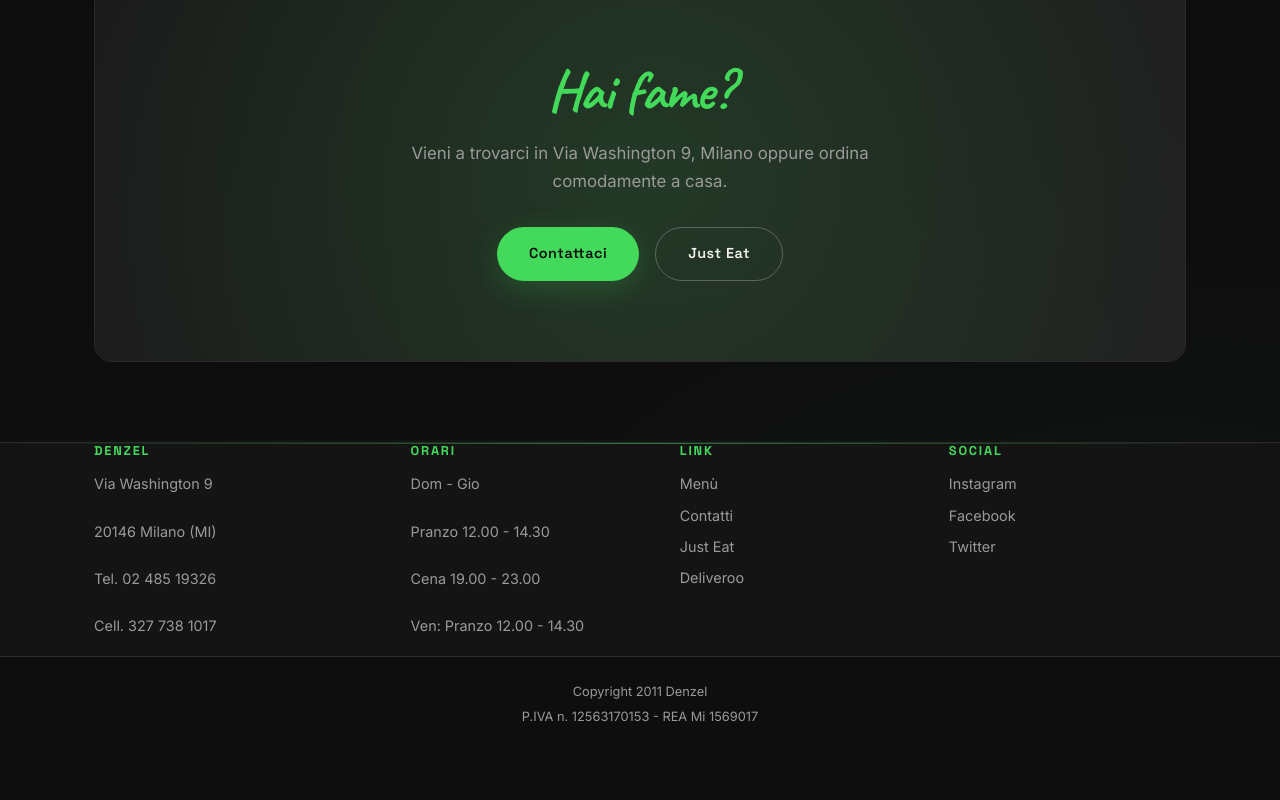
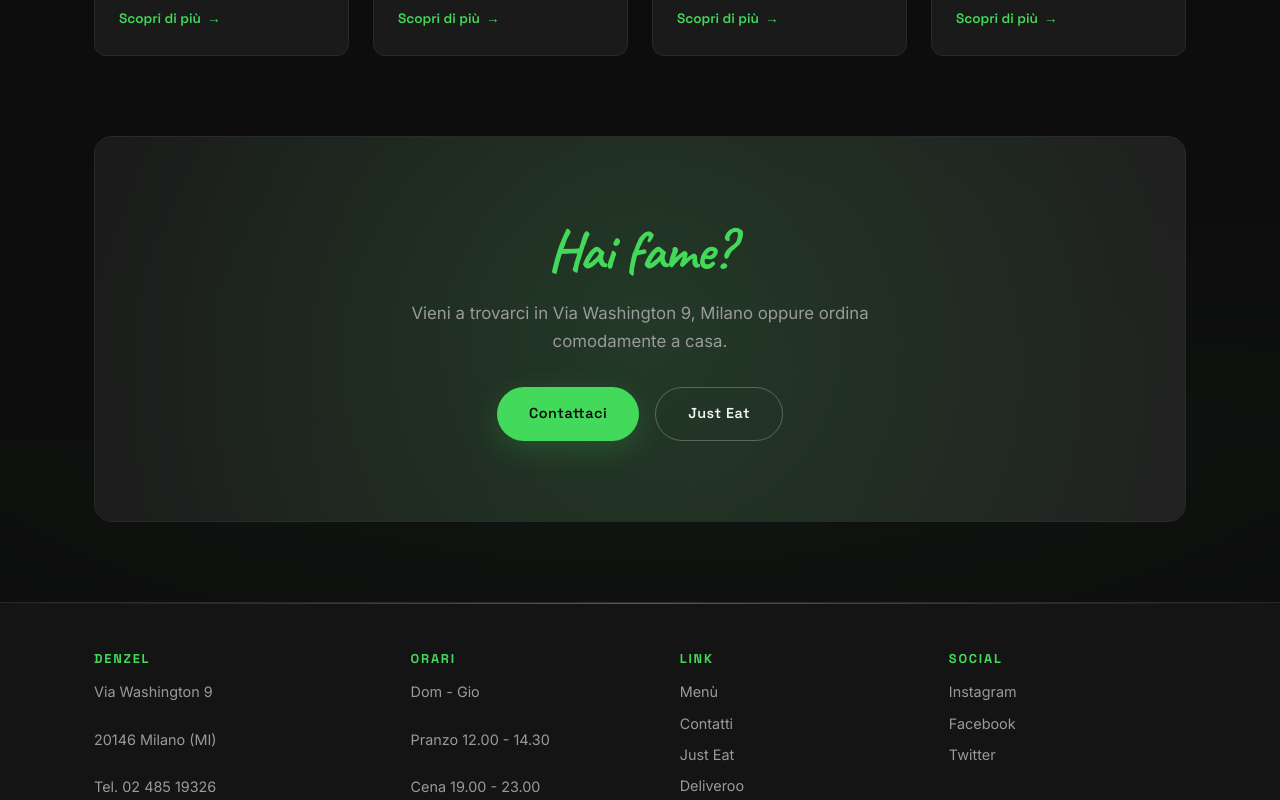
Before and after one commit to murphy-afk/denzel-restaurant, a React (Vite) app in the folder client/: page / in a window 1280 px wide. Shown: the part 1160-1960 px from the top of the page. Before the commit the page ends 1915 px from the top, so only its background shows below. Built offline with nearby package versions, Linux system fonts and the light colour scheme; no server answers.

Commit message:
fixed container padding zeroing vertical spacing

```diff
--- a/client/src/components/Footer.css
+++ b/client/src/components/Footer.css
@@ -1,7 +1,8 @@
 .footer {
   background-color: var(--color-bg-light);
   border-top: 1px solid var(--color-border);
-  margin-top: var(--space-3xl);
+  /* Sections already end with 80px bottom padding, so no extra margin here:
+     that would double the gap and break the vertical rhythm. */
   position: relative;
   overflow: hidden;
 }
--- a/client/src/styles/global.css
+++ b/client/src/styles/global.css
@@ -85,7 +85,10 @@ input, textarea, select {
   width: 100%;
   max-width: var(--max-width);
   margin: 0 auto;
-  padding: 0 var(--space-lg);
+  /* Only horizontal padding, so combined rules (page, footer, cards) keep
+     their own vertical padding instead of having it reset to zero. */
+  padding-left: var(--space-lg);
+  padding-right: var(--space-lg);
 }
 
 /* Visible only to screen readers, used for heading and label helpers */
```
Also changed, not shown: client/public/images/assets/logo.png, client/public/images/assets/logo.webp.
